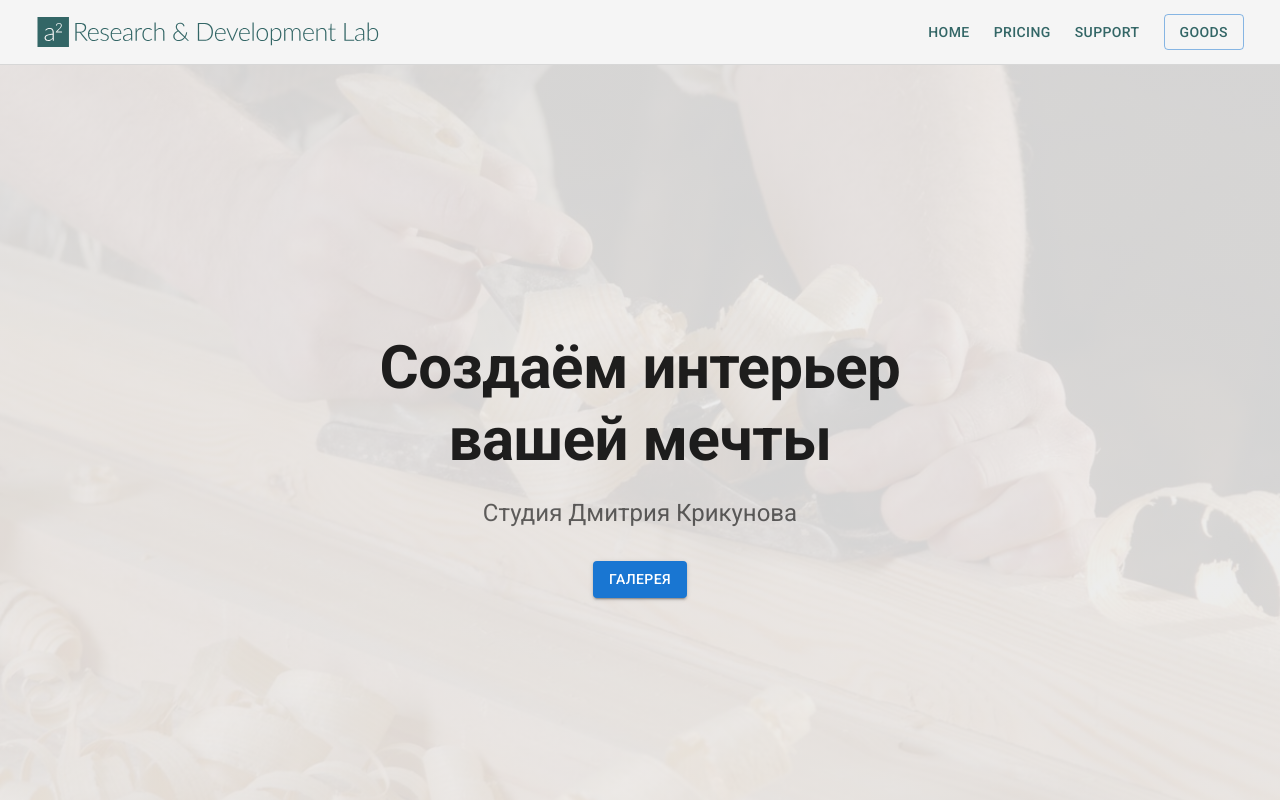
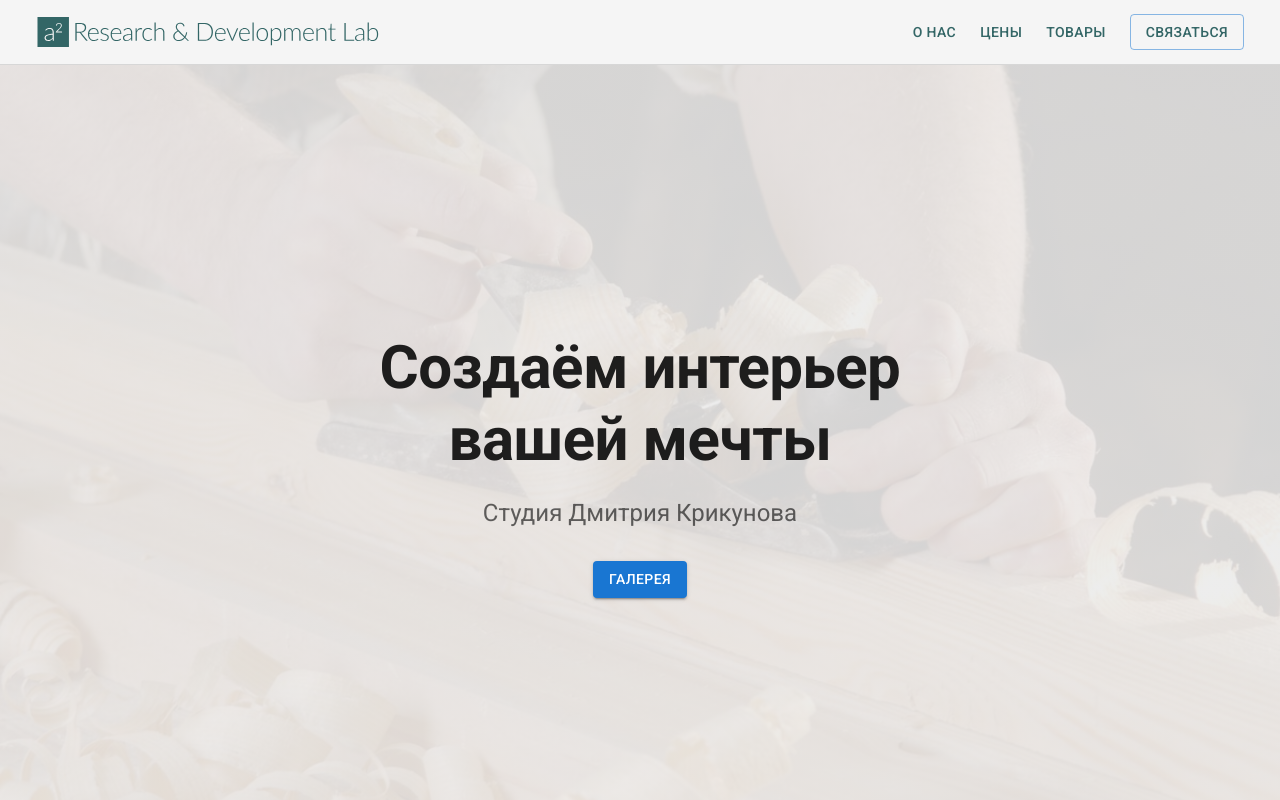
Before and after one commit to coprocoder/Dr.Khimich, a React (Create React App) app: page / in a window 1280 px wide. Shown: the top 800 px of the page. Built offline with nearby package versions, Linux system fonts and the light colour scheme.

Commit message:
refactor: header menu

```diff
--- a/src/components/header/drawer.js
+++ /dev/null
@@ -1,80 +0,0 @@
-import React, {useState} from "react";
-import {
-  Divider,
-  Drawer,
-  IconButton,
-  List,
-  ListItem,
-  ListItemText,
-  makeStyles,
-} from "@material-ui/core";
-import {Link} from "react-router-dom";
-
-import MenuIcon from "@material-ui/icons/Menu";
-
-const useStyles = makeStyles(() => ({
-  link: {
-    textDecoration: "none",
-    color: "blue",
-    fontSize: "20px",
-  },
-  icon: {
-    color: "white",
-  },
-}));
-
-function DrawerComponent() {
-  const classes = useStyles();
-  const [openDrawer, setOpenDrawer] = useState(false);
-  return (
-    <>
-      <Drawer
-        // anchor={"top"}
-        open={openDrawer}
-        onClose={() => setOpenDrawer(false)}
-      >
-        <List>
-          <ListItem onClick={() => setOpenDrawer(false)}>
-            <ListItemText>
-              <Link to="/" className={classes.link}>
-                Home
-              </Link>
-            </ListItemText>
-          </ListItem>
-          <Divider />
-          <ListItem onClick={() => setOpenDrawer(false)}>
-            <ListItemText>
-              <Link to="/about" className={classes.link}>
-                About
-              </Link>
-            </ListItemText>
-          </ListItem>
-          <Divider />
-          <ListItem onClick={() => setOpenDrawer(false)}>
-            <ListItemText>
-              <Link to="/contact" className={classes.link}>
-                Contact
-              </Link>
-            </ListItemText>
-          </ListItem>
-          <Divider />
-          <ListItem onClick={() => setOpenDrawer(false)}>
-            <ListItemText>
-              <Link to="/about" className={classes.link}>
-                Faq
-              </Link>
-            </ListItemText>
-          </ListItem>
-          <Divider />
-        </List>
-      </Drawer>
-      <IconButton
-        onClick={() => setOpenDrawer(!openDrawer)}
-        className={classes.icon}
-      >
-        <MenuIcon />
-      </IconButton>
-    </>
-  );
-}
-export default DrawerComponent;
--- a/src/components/header/index.js
+++ b/src/components/header/index.js
@@ -1,15 +1,14 @@
 import React from "react";
 import AppBar from "@mui/material/AppBar";
-import Button from "@mui/material/Button";
 import Toolbar from "@mui/material/Toolbar";
 import Link from "@mui/material/Link";
 import {Slide, useMediaQuery, useScrollTrigger, useTheme} from "@mui/material";
 
-import DrawerComponent from "./drawer";
-
 import {ReactComponent as LogoMin} from "../../assets/logo_min.svg";
 import {ReactComponent as LogoMax} from "../../assets/logo_max.svg";
 import "./header.scss";
+import HeaderMenuDrawer from "./menu/drawer";
+import HeaderMenuFull from "./menu/lineMenu";
 
 const HideOnScroll = (props) => {
   const {children, window} = props;
@@ -52,64 +51,11 @@ const Header = (props) => {
             {isMobile ? <LogoMin /> : <LogoMax />}
           </Link>
 
-          {isMobile ? <DrawerComponent /> : <HeaderMenu />}
+          {isMobile ? <HeaderMenuDrawer /> : <HeaderMenuFull />}
         </Toolbar>
       </AppBar>
     </HideOnScroll>
   );
 };
 
-const HeaderMenu = () => {
-  // const useStyles = makeStyles((theme) => ({
-  //   link: {
-  //     textDecoration: "none",
-  //     color: "white",
-  //     fontSize: "20px",
-  //     marginLeft: theme.spacing(20),
-  //     borderBottom: "1px solid transparent",
-  //     "&:hover": {
-  //       color: "yellow",
-  //       borderBottom: "1px solid white",
-  //     },
-  //   },
-  // }));
-
-  // const classes = useStyles();
-
-  return (
-    <>
-      <nav>
-        <Link
-          variant="button"
-          color="text.primary"
-          href={` ${process.env.PUBLIC_URL}/`}
-          sx={{my: 1, mx: 1.5}}
-          // className={classes.link}
-        >
-          Home
-        </Link>
-        <Link
-          variant="button"
-          color="text.primary"
-          href={`${process.env.PUBLIC_URL}/#/pricing`}
-          sx={{my: 1, mx: 1.5}}
-        >
-          Pricing
-        </Link>
-        <Link
-          variant="button"
-          color="text.primary"
-          href={`${process.env.PUBLIC_URL}/#`}
-          sx={{my: 1, mx: 1.5}}
-        >
-          Support
-        </Link>
-      </nav>
-      <Button href="#" variant="outlined" sx={{my: 1, mx: 1.5}}>
-        GOODS
-      </Button>
-    </>
-  );
-};
-
 export default Header;
--- /dev/null
+++ b/src/components/header/menu/config.js
@@ -0,0 +1,21 @@
+import InfoIcon from "@mui/icons-material/Info";
+import SellIcon from "@mui/icons-material/Sell";
+import CategoryIcon from "@mui/icons-material/Category";
+
+export const menuConfig = {
+  home: {
+    link: ` ${process.env.PUBLIC_URL}/`,
+    label: "О нас",
+    icon: InfoIcon,
+  },
+  pricing: {
+    link: `${process.env.PUBLIC_URL}/#/pricing`,
+    label: "Цены",
+    icon: SellIcon,
+  },
+  goods: {
+    link: `${process.env.PUBLIC_URL}/#/goods`,
+    label: "Товары",
+    icon: CategoryIcon,
+  },
+};
--- /dev/null
+++ b/src/components/header/menu/drawer.js
@@ -0,0 +1,88 @@
+import React, {useState} from "react";
+import {
+  Divider,
+  Drawer,
+  IconButton,
+  List,
+  ListItem,
+  ListItemText,
+  makeStyles,
+} from "@material-ui/core";
+import {Link} from "react-router-dom";
+
+import MenuIcon from "@material-ui/icons/Menu";
+import {menuConfig} from "./config";
+import {Box, Button, ListItemIcon} from "@mui/material";
+import {Close} from "@material-ui/icons";
+
+const useStyles = makeStyles(() => ({
+  link: {
+    textDecoration: "none",
+    color: "blue",
+    fontSize: "20px",
+  },
+  icon: {
+    color: "white",
+  },
+}));
+
+function HeaderMenuDrawer() {
+  const classes = useStyles();
+  const [openDrawer, setOpenDrawer] = useState(false);
+  const items = Object.values(menuConfig);
+  return (
+    <>
+      <Drawer
+        anchor={"right"}
+        open={openDrawer}
+        onClose={() => setOpenDrawer(false)}
+      >
+        <Box sx={{p: 1}}>
+          <Box sx={{mb: 1}}>
+            <IconButton
+              onClick={() => setOpenDrawer(!openDrawer)}
+              className={classes.icon}
+            >
+              <Close />
+            </IconButton>
+          </Box>
+
+          <Divider />
+
+          <List>
+            {items.map((x, i) => {
+              const MenuItemIcon = x.icon;
+              return (
+                <div key={`menuItem_${i}`}>
+                  <ListItem onClick={() => setOpenDrawer(false)}>
+                    <ListItemIcon>
+                      <MenuItemIcon sx={{color: "primary.main"}} />
+                    </ListItemIcon>
+                    <ListItemText>
+                      <Link to={x.link} className={classes.link}>
+                        {x.label}
+                      </Link>
+                    </ListItemText>
+                  </ListItem>
+                </div>
+              );
+            })}
+          </List>
+
+          <Divider />
+
+          <Button href="#" variant="outlined" sx={{my: 2}} fullWidth>
+            Связаться
+          </Button>
+        </Box>
+      </Drawer>
+      <IconButton
+        onClick={() => setOpenDrawer(!openDrawer)}
+        className={classes.icon}
+      >
+        <MenuIcon />
+      </IconButton>
+    </>
+  );
+}
+export default HeaderMenuDrawer;
--- /dev/null
+++ b/src/components/header/menu/lineMenu.js
@@ -0,0 +1,30 @@
+import React from "react";
+import Button from "@mui/material/Button";
+import Link from "@mui/material/Link";
+
+import {menuConfig} from "./config";
+
+const HeaderMenuFull = () => {
+  return (
+    <>
+      <nav>
+        {Object.values(menuConfig).map((x, i) => (
+          <Link
+            key={i}
+            variant="button"
+            color="text.primary"
+            href={x.link}
+            sx={{my: 1, mx: 1.5}}
+          >
+            {x.label}
+          </Link>
+        ))}
+      </nav>
+      <Button href="#" variant="outlined" sx={{my: 1, mx: 1.5}}>
+        Связаться
+      </Button>
+    </>
+  );
+};
+
+export default HeaderMenuFull;
```
